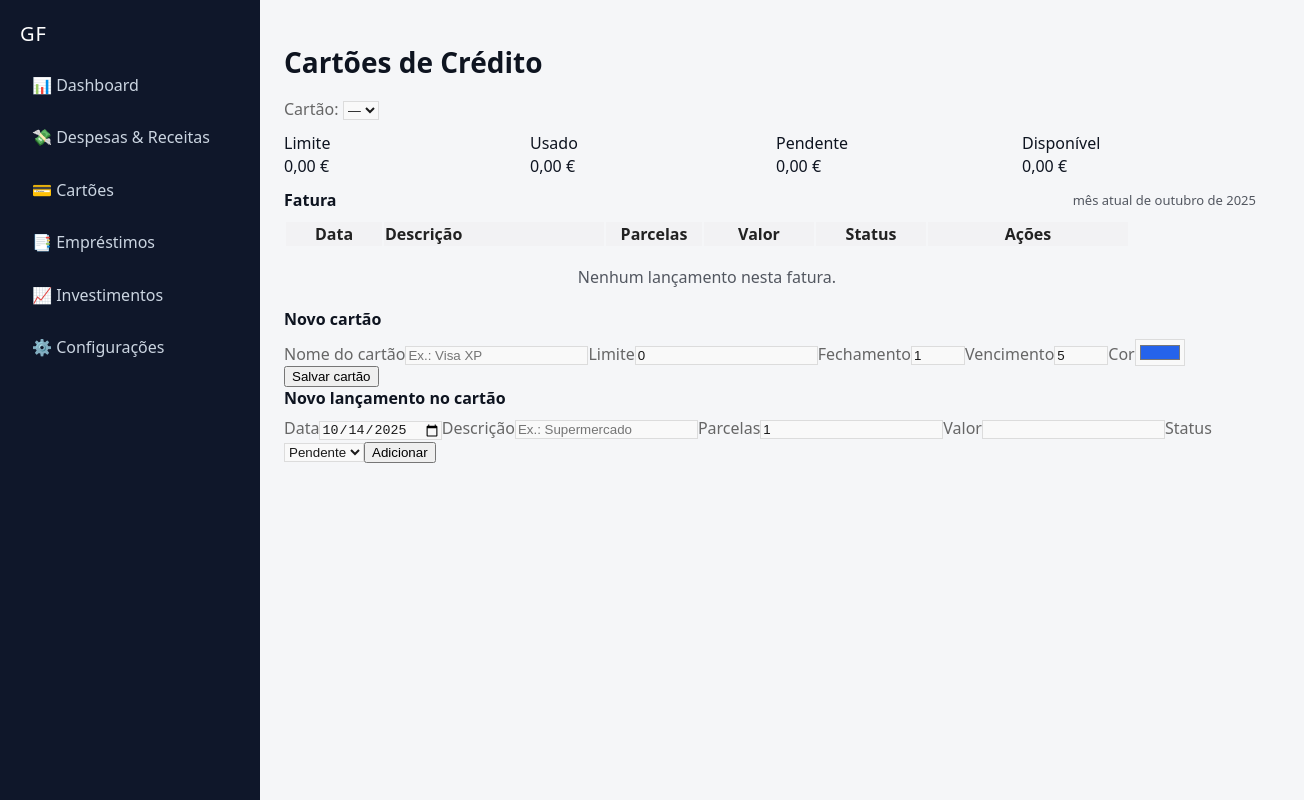
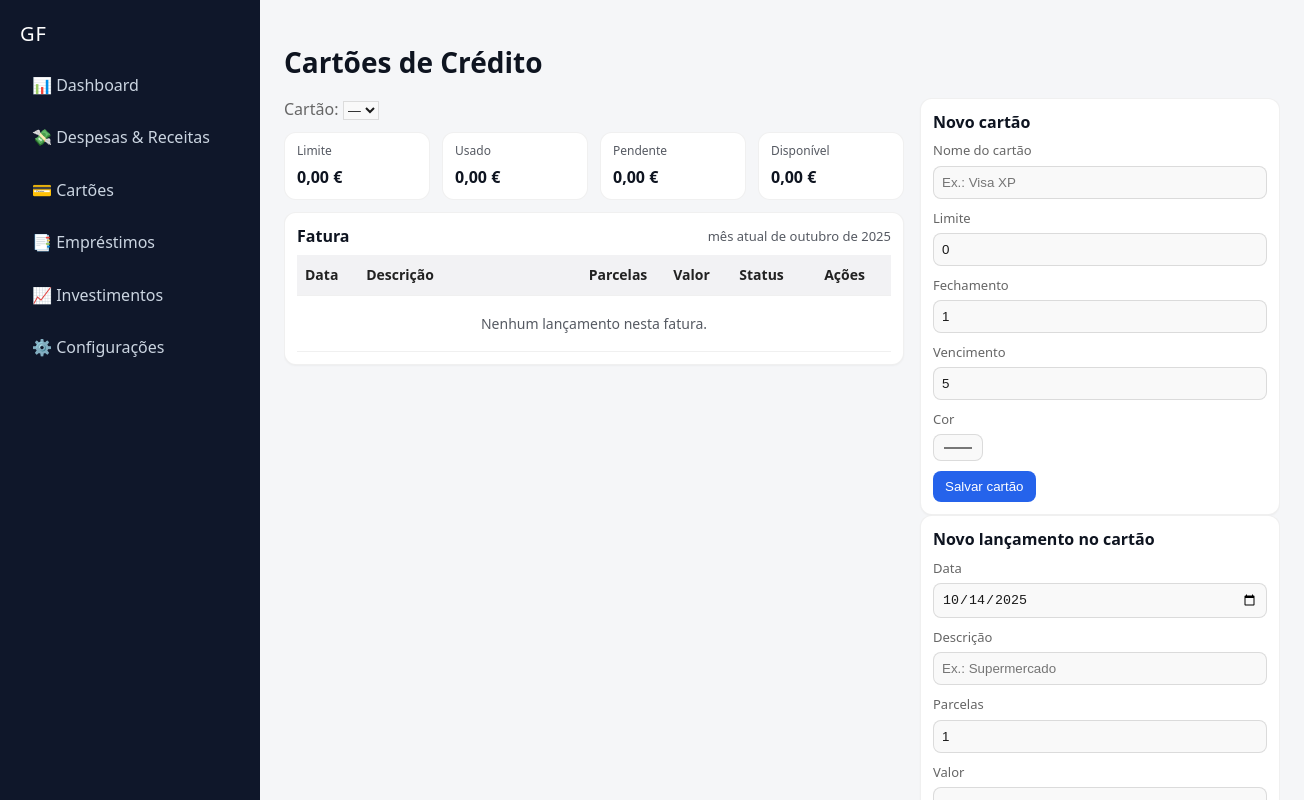
Before and after one commit to Ivanmonteiro-create/gerenciamentofamiliar.site, a Next.js app: page /cartoes in a window 1280 px wide. Shown: the top 800 px of the page, 1304 px wide, since content can reach past the window. Built offline with nearby package versions, Linux system fonts and the light colour scheme.

Commit message:
Update globals.css

```diff
--- a/app/globals.css
+++ b/app/globals.css
@@ -283,3 +283,153 @@ body {
 .theme-fab:hover { transform: translateY(-1px); }
 .theme-fab:active { transform: translateY(0); }
 .theme-fab:focus-visible { outline: 2px solid var(--accent); outline-offset: 2px; }
+/* Grade principal da página de cartões */
+.cartoes-grid {
+  display: grid;
+  grid-template-columns: minmax(620px, 1fr) 360px;
+  gap: 16px;
+}
+
+.cartoes-col-dir {
+  min-width: 320px;
+}
+
+/* Responsivo: empilha quando a viewport ficar estreita */
+@media (max-width: 1100px) {
+  .cartoes-grid {
+    grid-template-columns: 1fr;
+  }
+  .cartoes-col-dir {
+    order: 2;
+  }
+}
+
+/* Painel básico (caixa com leve sombra) */
+.painel {
+  background: var(--panel-bg, #fff);
+  border: 1px solid rgba(0,0,0,.06);
+  border-radius: 12px;
+  padding: 12px;
+  box-shadow: 0 1px 2px rgba(0,0,0,.04);
+}
+
+/* Cards de resumo */
+.card-resumo {
+  background: var(--panel-bg, #fff);
+  border: 1px solid rgba(0,0,0,.06);
+  border-radius: 12px;
+  padding: 10px 12px;
+}
+.card-resumo .label {
+  font-size: 12px;
+  opacity: .7;
+  margin-bottom: 6px;
+}
+.card-resumo .valor {
+  font-weight: 700;
+}
+
+/* Tabela */
+.tabela {
+  width: 100%;
+  border-collapse: collapse;
+  font-size: 14px;
+}
+.tabela th, .tabela td {
+  border-bottom: 1px solid rgba(0,0,0,.06);
+  padding: 10px 8px;
+  text-align: center;
+}
+.tabela th:first-child,
+.tabela td:first-child {
+  text-align: left;
+}
+
+/* Descrição não estoura layout */
+.td-descricao {
+  max-width: 260px;
+  white-space: nowrap;
+  overflow: hidden;
+  text-overflow: ellipsis;
+  text-align: left;
+}
+
+/* Pílulas de status */
+.pill {
+  display: inline-block;
+  padding: 4px 10px;
+  border-radius: 999px;
+  font-size: 12px;
+  border: 1px solid rgba(0,0,0,.08);
+}
+.pill-ok {
+  background: #ecfdf5;
+  color: #065f46;
+  border-color: #a7f3d0;
+}
+.pill-warn {
+  background: #fef2f2;
+  color: #7f1d1d;
+  border-color: #fecaca;
+}
+
+/* Ações (botões) */
+.acoes {
+  display: flex;
+  gap: 8px;
+  flex-wrap: wrap;
+  justify-content: center;
+}
+
+.btn-primary {
+  background: #2563eb;
+  color: #fff;
+  border: none;
+  padding: 8px 12px;
+  border-radius: 8px;
+  cursor: pointer;
+}
+.btn-primary:hover { filter: brightness(1.05); }
+
+.btn-sec {
+  background: #f3f4f6;
+  color: #111827;
+  border: 1px solid rgba(0,0,0,.08);
+  padding: 6px 10px;
+  border-radius: 8px;
+  cursor: pointer;
+}
+.btn-sec:hover { filter: brightness(0.98); }
+
+.btn-danger {
+  background: #fee2e2;
+  color: #7f1d1d;
+  border: 1px solid #fecaca;
+  padding: 6px 10px;
+  border-radius: 8px;
+  cursor: pointer;
+}
+.btn-danger:hover { filter: brightness(0.98); }
+
+/* Form grid */
+.form-grid {
+  display: grid;
+  gap: 10px;
+}
+.form-grid label {
+  display: grid;
+  gap: 6px;
+  font-size: 13px;
+}
+.form-grid input,
+.form-grid select {
+  border: 1px solid rgba(0,0,0,.12);
+  padding: 8px;
+  border-radius: 8px;
+  outline: none;
+}
+.form-grid input:focus,
+.form-grid select:focus {
+  border-color: #2563eb;
+  box-shadow: 0 0 0 2px rgba(37,99,235,.15);
+}
```
